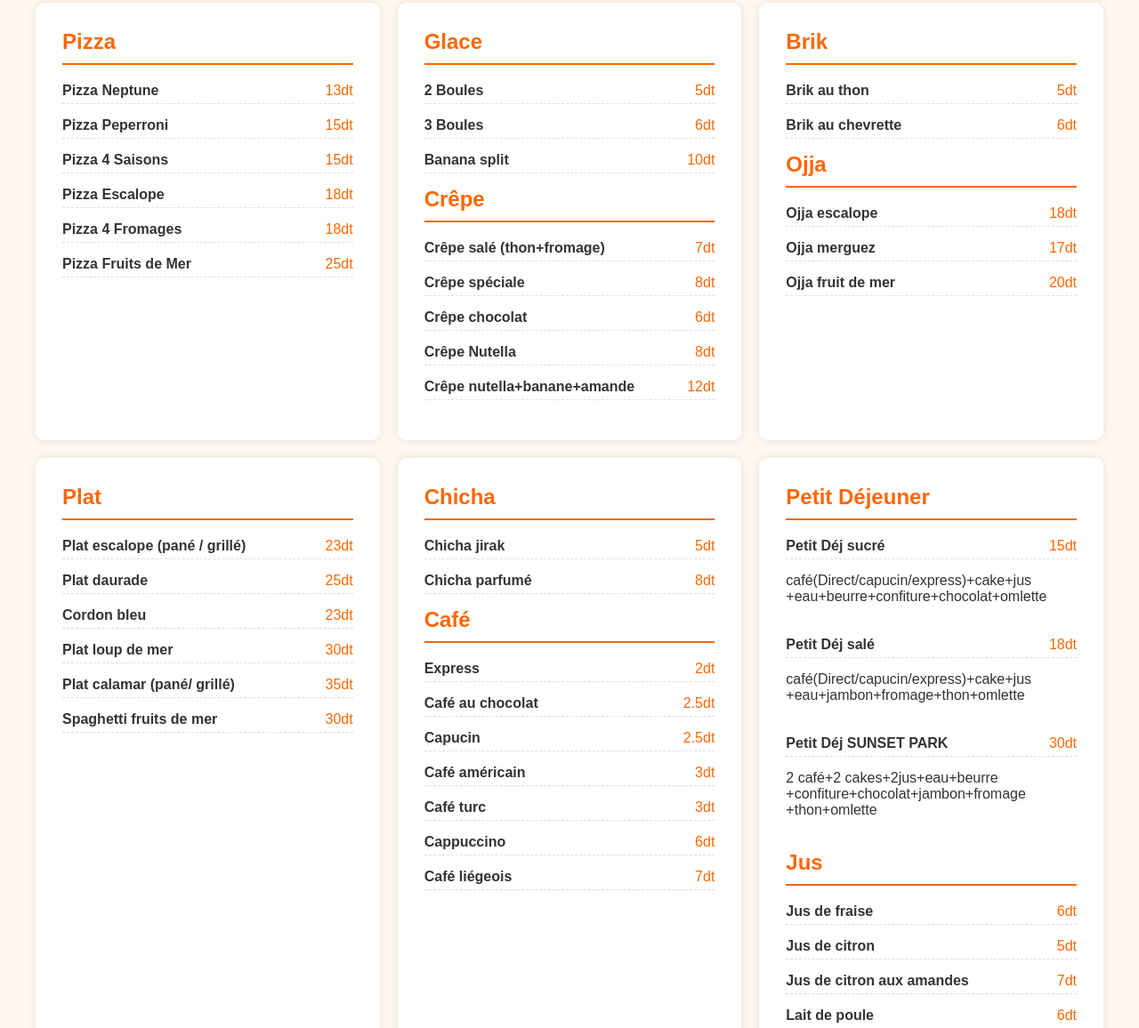
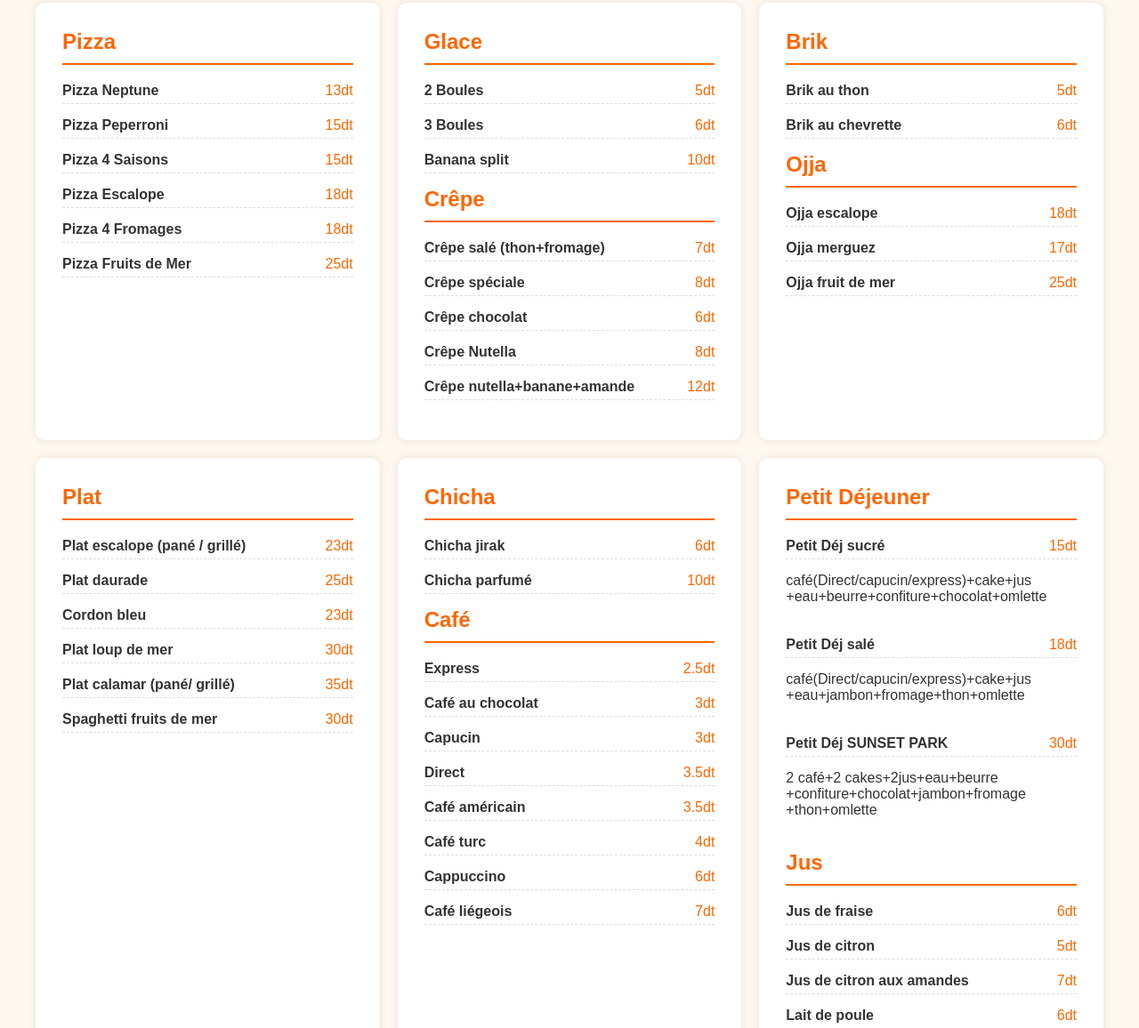
Before and after one commit to yassine689/sunset-park, a plain HTML site: page index.html in a window 1280 px wide. Shown: the part 152-1308 px from the top of the page at 89% size. Drawn offline with Linux system fonts and the light colour scheme.

Commit message:
Update index.html

```diff
--- a/index.html
+++ b/index.html
@@ -193,7 +193,7 @@
       </div>
       <div class="menu-item">
         <span class="menu-item-name">Ojja fruit de mer</span>
-        <span class="menu-item-price">20dt</span>
+        <span class="menu-item-price">25dt</span>
       </div>
     </div>
 
@@ -229,33 +229,37 @@
       <h2>Chicha</h2>
       <div class="menu-item">
         <span class="menu-item-name">Chicha jirak</span>
-        <span class="menu-item-price">5dt</span>
+        <span class="menu-item-price">6dt</span>
       </div>
       <div class="menu-item">
         <span class="menu-item-name">Chicha parfumé</span>
-        <span class="menu-item-price">8dt</span>
+        <span class="menu-item-price">10dt</span>
       </div>
 
       <h2>Café</h2>
       <div class="menu-item">
         <span class="menu-item-name">Express</span>
-        <span class="menu-item-price">2dt</span>
+        <span class="menu-item-price">2.5dt</span>
       </div>
       <div class="menu-item">
         <span class="menu-item-name">Café au chocolat</span>
-        <span class="menu-item-price">2.5dt</span>
+        <span class="menu-item-price">3dt</span>
       </div>
       <div class="menu-item">
         <span class="menu-item-name">Capucin</span>
-        <span class="menu-item-price">2.5dt</span>
+        <span class="menu-item-price">3dt</span>
+      </div>
+      <div class="menu-item">
+        <span class="menu-item-name">Direct</span>
+        <span class="menu-item-price">3.5dt</span>
       </div>
       <div class="menu-item">
         <span class="menu-item-name">Café américain</span>
-        <span class="menu-item-price">3dt</span>
+        <span class="menu-item-price">3.5dt</span>
       </div>
       <div class="menu-item">
         <span class="menu-item-name">Café turc</span>
-        <span class="menu-item-price">3dt</span>
+        <span class="menu-item-price">4dt</span>
       </div>
       <div class="menu-item">
         <span class="menu-item-name">Cappuccino</span>
```
